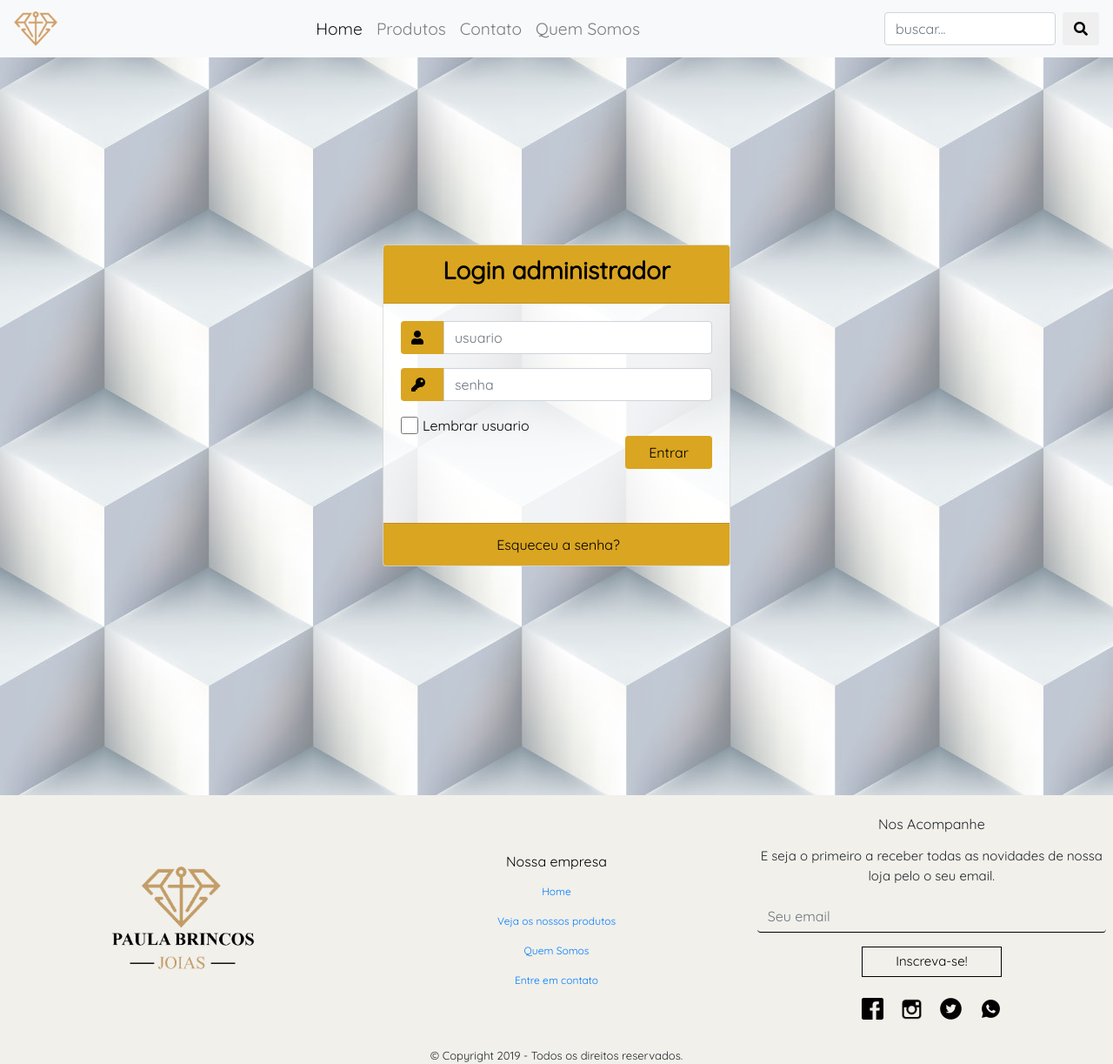
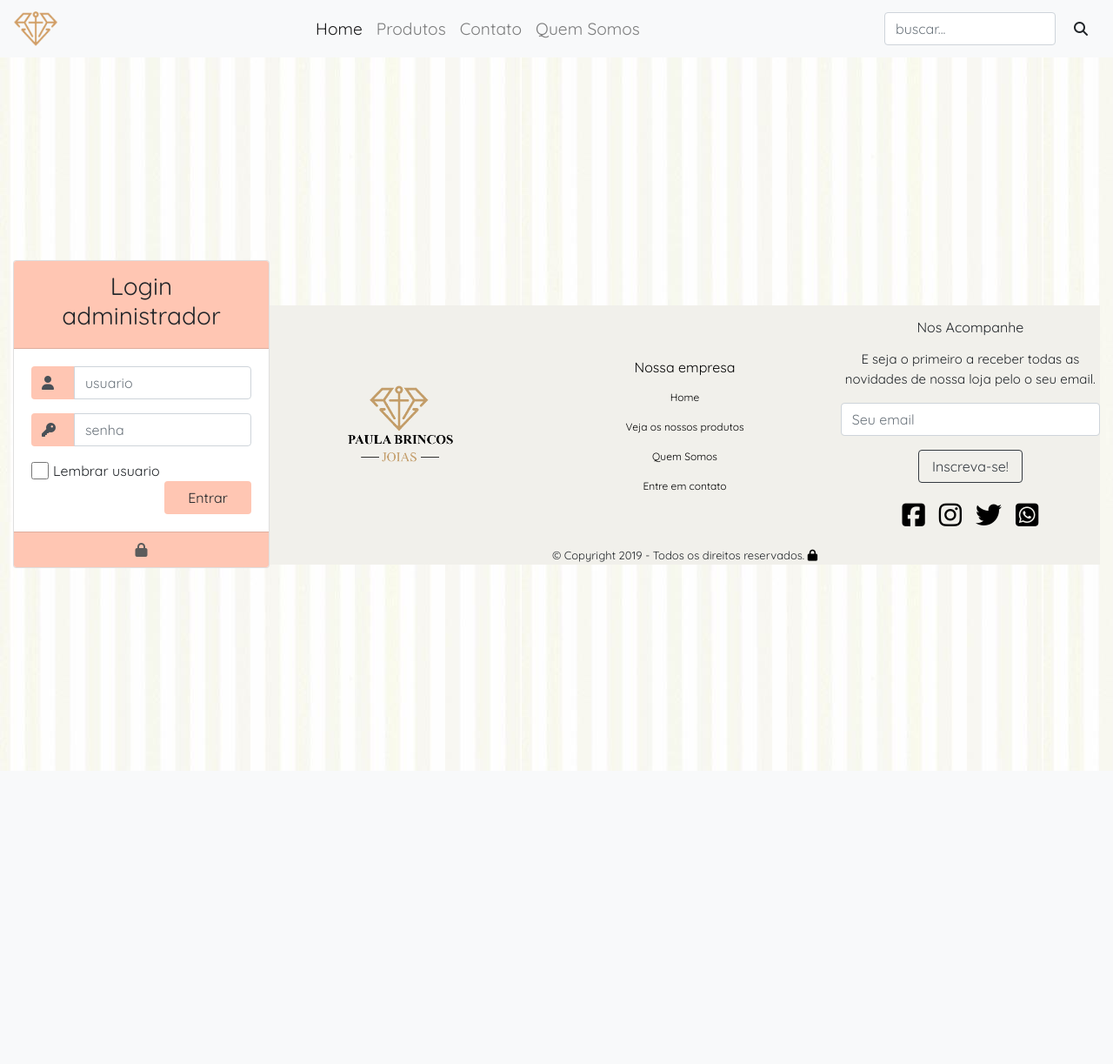
Before and after one commit to GabrielCeffas/Equipe-3-Trainee-2019.2, a PHP site: page /viewLogin.html in a window 1280 px wide. Shown: the whole page at 87% size. After the commit the page ends 886 px from the top, so only its background shows below. Run offline with PHP 8.4, Linux system fonts and the light colour scheme; some libraries are stand-ins or nearby versions.

Commit message:
arrumando login

```diff
--- a/View_Login/viewLogin.css
+++ b/View_Login/viewLogin.css
@@ -1,59 +1,53 @@
 
-html,body{
-height: 100%;
-font-family: 'Quicksand', sans-serif;
-}
-
-.navbar{
-    font-family:'Quicksand', sans-serif;
+.nav-home {
     font-size: 120%;
-    font-weight: normal;
 }
 
 body{
-    background-image:url("img/textura4.jpg");
     font-family: 'Quicksand', sans-serif!important;
-
+    background-image:url("img/textura15.jpg");
 }
 
-.container{
-height: 100%;
-align-content: center;
+.container-fluid{
+    height: 820px;
 }
 
 .card{
-display: flex;
-align-self: center;
-height: 370px;
-margin-top: auto;
-margin-bottom: auto;
-width: 400px;
-background-color: rgba(255, 255, 255, 0.781) !important;
+    width:380px;
 }
 
-.card-header h3{
+.card-body{
+    background-color:rgba(255, 255, 255, 0.24)!important;
+}
+
+.card-header{
+    background-color:#ffc6b3!important;
+}
+
+.card-footer{
+    background-color:#ffc6b3!important;
+}
+
+.card-footer i{
+    color: rgb(92, 92, 92);
+}
+
+.login_btn{
     color: black;
-    text-align: center;
-    font-weight: bolder;
-    }
+    background-color:#ffc6b3!important;
+    width: 100px;
+}
 
+.login_btn:hover{
+    color: white!important;
+    background-color: gray!important;
+}
 
 .input-group-prepend span{
-width: 50px;
-background-color:  #DAA520;
-color: black;
-border:0 !important;
-}
-
-input:focus{
-outline: 0 0 0 0  !important;
-box-shadow: 0 0 0 0 !important;
-
-}
-
-.remember{
-color: black;
-}
+    width: 50px;
+    background-color:#ffc6b3;
+    border:0 !important;
+    }
 
 .remember input
 {
@@ -63,39 +57,18 @@ margin-left: 15px;
 margin-right: 5px;
 }
 
-.login_btn{
-color: black;
-background-color: #DAA520;
-width: 100px;
-}
-
-.login_btn:hover{
-color: white;
-background-color: gray;
-}
-
 .links{
-color: black;
-}
-
-.links a{
-margin-left: 4px;
-color: black!important;
-}
-
-.card-footer{
-    background-color: #DAA520;
-}
-
-.card-header{
-    background-color: #DAA520;
+    color: black!important;
 }
 
 #rodape{
     background-color: #f1f0eb;
-    width: auto;
-    height: auto;
 }
+.row {
+    margin-right: 0;
+    margin-left: 0;
+}
+
 .bto{
     width: 40%;
     background: transparent;
@@ -119,6 +92,7 @@ color: black!important;
 #copyright{
     font-size: 13px;
     text-align: center;
+    margin-bottom: 0;
 }
 
 #end{
@@ -141,3 +115,27 @@ color: black!important;
     width: 45%;
     height: auto;
 }
+
+nav a {
+    color: #000000;
+}
+
+nav a:link {
+    text-decoration: none;
+    color: #000000;
+}
+
+nav a:hover {
+    text-decoration: none;
+    color: #000000;
+}
+
+.social{
+    margin: 2%;
+    color: #000000;
+    font-size: 30px;
+}
+
+.login{
+    color: #000000;
+}
--- a/View_Login/viewLogin.html
+++ b/View_Login/viewLogin.html
@@ -1,28 +1,20 @@
-<!DOCTYPE html>
-<html lang="en">
-
+<!doctype html>
+<html lang="pt">
   <head>
-    <title>Pagina de Login</title>
-
-    <link href="//maxcdn.bootstrapcdn.com/bootstrap/4.1.1/css/bootstrap.min.css" rel="stylesheet" id="bootstrap-css">
-    <script src="//maxcdn.bootstrapcdn.com/bootstrap/4.1.1/js/bootstrap.min.js"></script>
-    <script src="//cdnjs.cloudflare.com/ajax/libs/jquery/3.2.1/jquery.min.js"></script>
+    <!-- Required meta tags -->
+    <meta charset="utf-8">
+    <meta name="viewport" content="width=device-width, initial-scale=1, shrink-to-fit=no">
+    <link rel="stylesheet" type="text/css" href="viewLogin.css">
     <script src="https://kit.fontawesome.com/101f0cf20a.js" crossorigin="anonymous"></script>
     <link href="https://fonts.googleapis.com/css?family=Quicksand&display=swap" rel="stylesheet">
+    <!-- Bootstrap CSS -->
+    <link rel="stylesheet" href="https://stackpath.bootstrapcdn.com/bootstrap/4.3.1/css/bootstrap.min.css" integrity="sha384-ggOyR0iXCbMQv3Xipma34MD+dH/1fQ784/j6cY/iJTQUOhcWr7x9JvoRxT2MZw1T" crossorigin="anonymous">
+
     <link rel="icon" href="img/logodiamante.png">
+    <title>Pagina de Login</title>
+  </head>
+  <body>
 
-    <!--Bootsrap 4 CDN-->
-    <link rel="stylesheet" href="https://stackpath.bootstrapcdn.com/bootstrap/4.1.3/css/bootstrap.min.css" integrity="sha384-MCw98/SFnGE8fJT3GXwEOngsV7Zt27NXFoaoApmYm81iuXoPkFOJwJ8ERdknLPMO" crossorigin="anonymous">
-
-    <!--Fontawesome CDN-->
-    <link rel="stylesheet" href="https://use.fontawesome.com/releases/v5.3.1/css/all.css" integrity="sha384-mzrmE5qonljUremFsqc01SB46JvROS7bZs3IO2EmfFsd15uHvIt+Y8vEf7N7fWAU" crossorigin="anonymous">
-
-    <!--Custom styles-->
-    <link rel="stylesheet" type="text/css" href="viewLogin.css">
-</head>
-
-
-<body class="login">
         <nav class="navbar nav-home navbar-expand-lg navbar-light bg-light">
                 <a class="navbar-brand" href="#">
                     <img src="img/logodiamante.png" width="50" height="40" alt="">
@@ -54,13 +46,15 @@
                 </div>
         </nav>
 
-    <div class="container login">
-        <div class="d-flex justify-content-center h-100">
+    <div class="d-flex container-fluid justify-content-center align-items-center">
             <div class="card">
-                <div class="card-header">
+
+                    <div class="card-header text-center">
                             <h3>Login administrador</h3>
                     </div>
+
                         <div class="card-body">
+
                                 <form>
                                         <div class="input-group form-group">
                                             <div class="input-group-prepend">
@@ -80,49 +74,59 @@
                                         <div class="form-group">
                                             <input type="submit" value="Entrar" class="btn float-right login_btn" >
                                         </div>
+
                                 </form>
                         </div>
+
                         <div class="card-footer">
+
                                 <div class="d-flex justify-content-center links">
-                        <a href="#">Esqueceu a senha?</a>
+                                        <i class="fas fa-lock"></i>
                                 </div>
+
                         </div>
+
     </div>
-        </div>
-    </div>
+
+
+
+    <!-- Optional JavaScript -->
+    <!-- jQuery first, then Popper.js, then Bootstrap JS -->
+    <script src="https://code.jquery.com/jquery-3.3.1.slim.min.js" integrity="sha384-q8i/X+965DzO0rT7abK41JStQIAqVgRVzpbzo5smXKp4YfRvH+8abtTE1Pi6jizo" crossorigin="anonymous"></script>
+    <script src="https://cdnjs.cloudflare.com/ajax/libs/popper.js/1.14.7/umd/popper.min.js" integrity="sha384-UO2eT0CpHqdSJQ6hJty5KVphtPhzWj9WO1clHTMGa3JDZwrnQq4sF86dIHNDz0W1" crossorigin="anonymous"></script>
+    <script src="https://stackpath.bootstrapcdn.com/bootstrap/4.3.1/js/bootstrap.min.js" integrity="sha384-JjSmVgyd0p3pXB1rRibZUAYoIIy6OrQ6VrjIEaFf/nJGzIxFDsf4x0xIM+B07jRM" crossorigin="anonymous"></script>
+  </body>
 
   <footer id="rodape" class="mt-5 content">
         <div>
-          <div class="row p-2  text-center">
+          <div class="text-center row">
             <div class="col-md-4 mapaSite">
               <a href="index.html"><img id="logo" src="img/logo.png"></a>
             </div>
             <div class="col-md-4 mapaSite">
               <nav>
                 <p><h6>Nossa empresa</h6></p>
-                <p><a class="menu" href="#">Home</a></p>
-                <p><a class="menu" href="#">Veja os nossos produtos</a></p>
+                <p><a class="menu" href="index.html">Home</a></p>
+                <p><a class="menu" href="produtos.html">Veja os nossos produtos</a></p>
                 <p><a class="menu" href="quemsomos.html">Quem Somos</a></p>
-                <p><a class="menu" href="#">Entre em contato</a></p>
+                <p><a class="menu" href="viewContato.html">Entre em contato</a></p>
               </nav>
             </div>
             <div id="end" class="col-md-4">
-              <section>
+              <sect-ion>
                 <p for="email"><h6>Nos Acompanhe</h6></p>
                 <p id="end">E seja o primeiro a receber todas as novidades de nossa loja pelo o seu email.</p>
                 <p><input class="UserEmail form-control" name="UserEmail" id="UserEmail" type="email" placeholder="Seu email"></p>
-                <p><input class="bto" type="submit" value="Inscreva-se!"/></p>
+                <p><input class="btn btn-outline-dark bto" type="submit" value="Inscreva-se!"/></p>
               </section>
-              <p><a title="Facebook" href="http://facebook.com/"><img id="social"src="img/facebook.png"></i></a>
-              <a title="Instagram" href="http://instagram.com/"><img id="social"src="img/instagram.png"></i></a>
-              <a title="Twitter" href="http://twitter.com/"><img id="social"src="img/twitter.png"></i></a>
-              <a title="Whatsapp" href="http://web.whatsapp.com/"><img id="social"src="img/whatsapp.png"></i></a></p>
+              <p><a title="Facebook" href="http://facebook.com/"><i class="fab fa-facebook-square social"></i></a>
+              <a title="Instagram" href="http://instagram.com/"><i class="fab fa-instagram social"></i></i></a>
+              <a title="Twitter" href="http://twitter.com/"><i class="fab fa-twitter social"></i></i></a>
+              <a title="Whatsapp" href="http://web.whatsapp.com/"><i class="fab fa-whatsapp-square social"></i></a></p>
             </div>
           </div>
+          <p id="copyright">© Copyright 2019 - Todos os direitos reservados. <a href="viewLogin.html"><i class="fas fa-lock login"></i></a></p>
         </div>
-        <p id="copyright">© Copyright 2019 - Todos os direitos reservados.</p>
       </footer>
 
-</body>
-
 </html>
```
Also changed, not shown: View_Login/img/textura10.jpg (added), View_Login/img/textura11.jpg (added), View_Login/img/textura15.jpg (added), View_Login/img/textura2.jpg (deleted), View_Login/img/textura5.jpg (deleted), View_Login/img/textura6.jpg (deleted), View_Login/img/textura9.jpg (added). Lines whose indentation alone changed are shown as unchanged.
